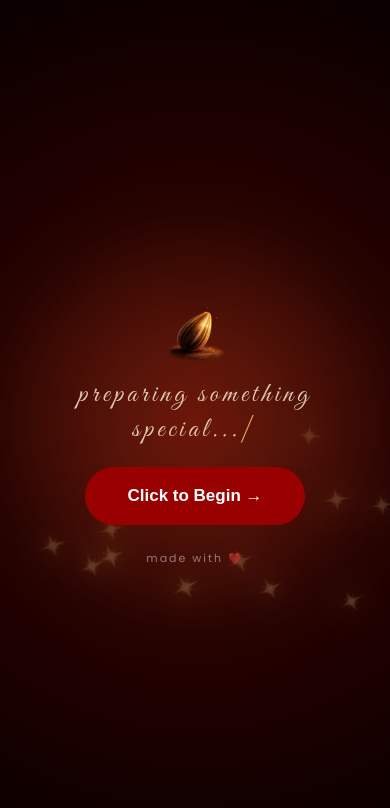
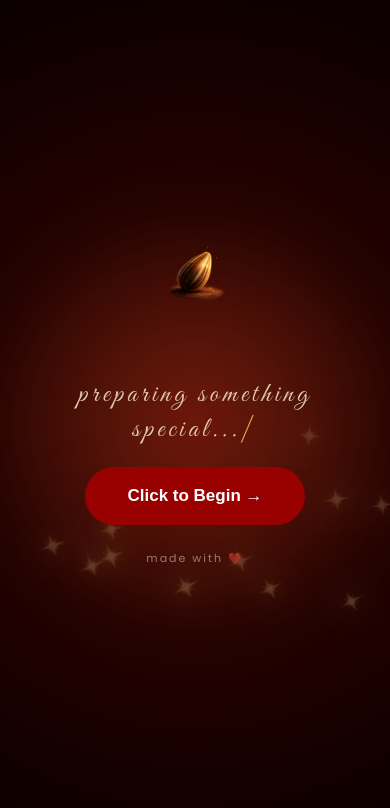
Before and after one commit to Luna-1206/Birthday-Surprise, a React (Vite) app: page / in a window 390 px wide. Shown: the top 808 px of the page. Built offline with nearby package versions, Linux system fonts and the light colour scheme.

Commit message:
Update Intro.jsx

```diff
--- a/src/components/intro/Intro.jsx
+++ b/src/components/intro/Intro.jsx
@@ -158,7 +158,7 @@ function Intro({ onStart }) {
             y: isAnimating
 
                 ? (window.innerWidth <= 768 ? 140 : 50)
-                : (window.innerWidth <= 768 ? 10 : 0),
+                : (window.innerWidth <= 768 ? -50 : 0),
 
             //Konting paglaki para maging focus
 
```
